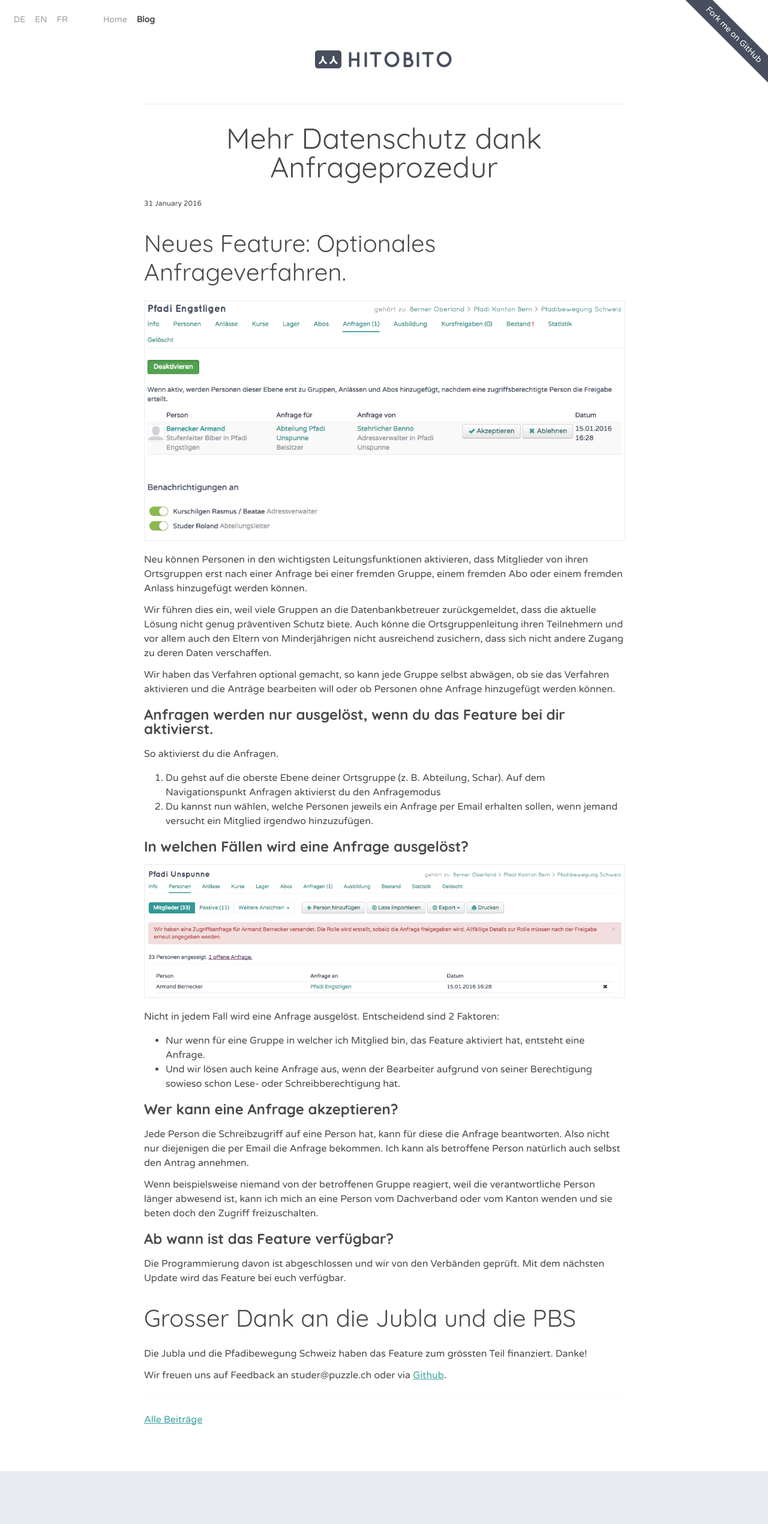
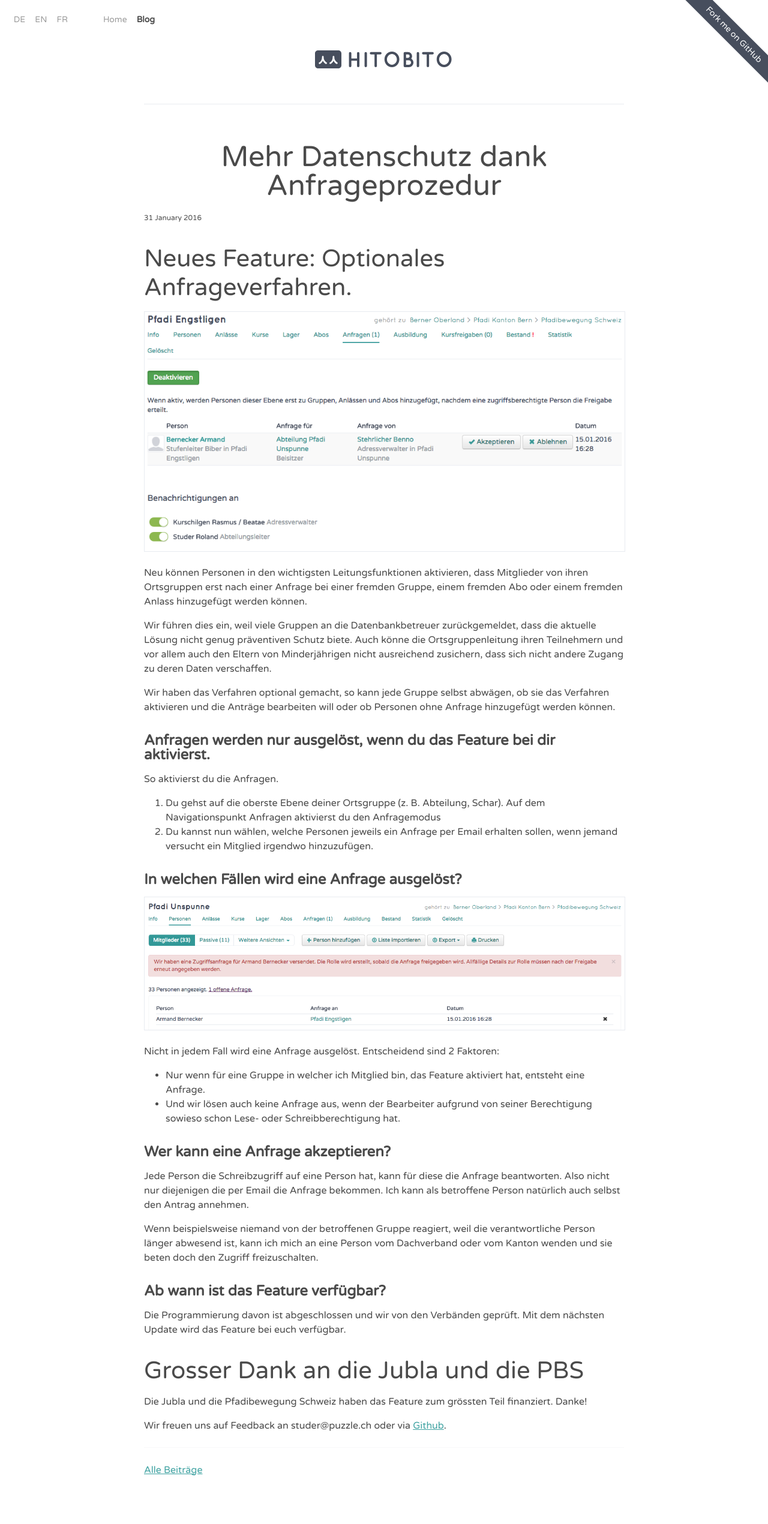
Before and after one commit to hitobito/hitobito.github.io, a Jekyll site: the page built from _posts/2016-01-31-release-datenschutz.md, in a window 1280 px wide. Shown: the whole page at 60% size. Built offline with Jekyll 4.4.1, drawn with Linux system fonts in a browser that asks for light colours; nearby versions of some CDN libraries; comment, search, counter and statistics services are not loaded; before the commit the page ends 2453 px from its top, so only the background shows below that.

Commit message:
new fonts and padding for a nicer looking blog

```diff
--- a/styles/main.css
+++ b/styles/main.css
@@ -2125,25 +2125,37 @@
   padding: 0 1em;
 }
 /* line 6, ../_sass/module/_blog-list.scss */
+#blog .blog-list h1, #blog .blog-list h2, #blog .blog-list h3, #blog .blog-list h4, #blog .blog-list h5 {
+  text-align: left;
+  margin-top: 2rem;
+  margin-bottom: 1rem;
+  font-family: "Varela Round", Arial, "Helvetica Neue", Helvetica, sans-serif;
+}
+/* line 12, ../_sass/module/_blog-list.scss */
 #blog .blog-list h1 {
   text-align: center;
 }
-/* line 12, ../_sass/module/_blog-list.scss */
+/* line 15, ../_sass/module/_blog-list.scss */
+#blog .blog-list p {
+  margin-top: 0;
+  margin-bottom: 1rem;
+}
+/* line 23, ../_sass/module/_blog-list.scss */
 #blog .blog-list-more-articles .blog-list-more-articles-date {
   white-space: nowrap;
 }
-/* line 17, ../_sass/module/_blog-list.scss */
+/* line 28, ../_sass/module/_blog-list.scss */
 #blog .blog-date {
   text-align: center;
   display: block;
 }
-/* line 21, ../_sass/module/_blog-list.scss */
+/* line 32, ../_sass/module/_blog-list.scss */
 #blog .blog-post {
   border-top: 1px solid #e8ebf0;
   padding-top: 2em;
   padding-bottom: 2em;
 }
-/* line 25, ../_sass/module/_blog-list.scss */
+/* line 36, ../_sass/module/_blog-list.scss */
 #blog .blog-post img {
   border: 1px solid #e8ebf0;
 }
```
Also changed, not shown: _sass/module/_blog-list.scss (+11 -0 lines).
